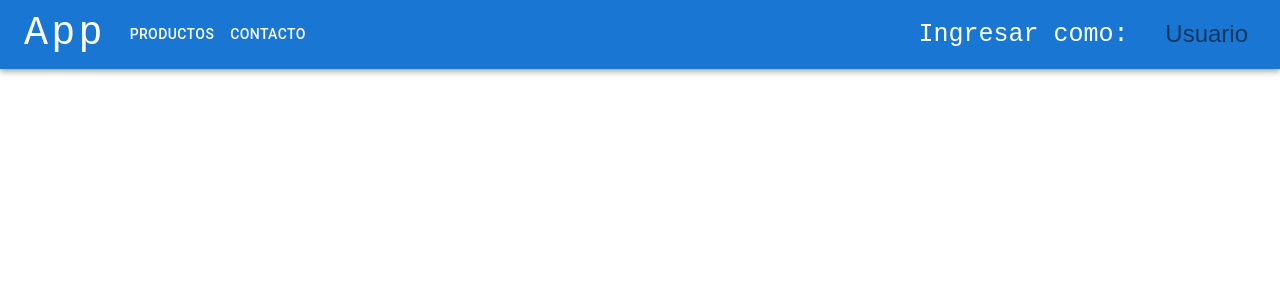
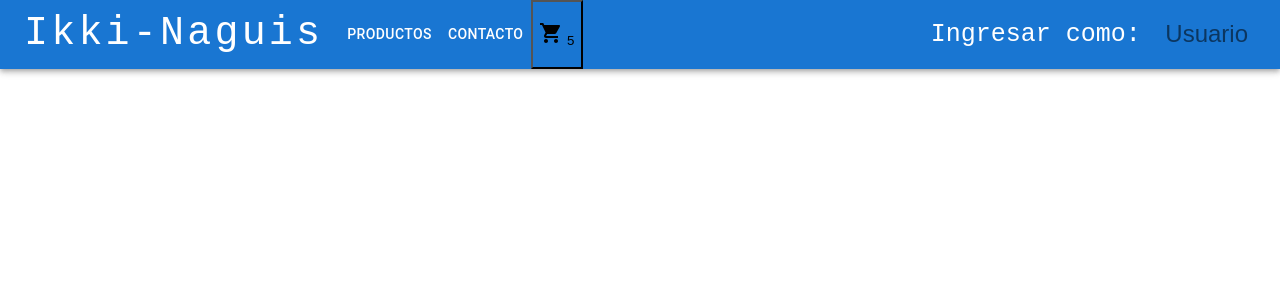
Before and after one commit to Carla-Stramandinoli/proyectoFinalCoder-react-carlaStramandinoli, a React (Create React App) app: page / in a window 1280 px wide. Shown: the top 300 px of the page. Built offline with nearby package versions, Linux system fonts and the light colour scheme.

Commit message:
Agrego botton de carrito, como pide la entrega del proyecto

```diff
--- a/package.json
+++ b/package.json
@@ -5,6 +5,7 @@
   "dependencies": {
     "@emotion/react": "^11.11.1",
     "@emotion/styled": "^11.11.0",
+    "@mui/icons-material": "^5.11.16",
     "@mui/material": "^5.13.4",
     "@testing-library/jest-dom": "^5.16.5",
     "@testing-library/react": "^13.4.0",
--- /dev/null
+++ b/src/components/navBar/cartWidget.jsx
@@ -0,0 +1,12 @@
+import React from 'react'
+import ShoppingCartIcon from '@mui/icons-material/ShoppingCart';
+
+function cartWidget({productos}) {
+  return (
+      <button style={{backgroundColor: 'inherit'}}>
+      <ShoppingCartIcon /> {productos}
+      </button>
+  )
+}
+
+export default cartWidget;
--- a/src/components/navBar/navBar.jsx
+++ b/src/components/navBar/navBar.jsx
@@ -7,12 +7,12 @@
 import Menu from '@mui/material/Menu';
 import Container from '@mui/material/Container';
 import Button from '@mui/material/Button';
-import Tooltip from '@mui/material/Tooltip';
 import MenuItem from '@mui/material/MenuItem';
 import Modal from '@mui/material/Modal';
+import CartWidget from "./cartWidget";
 
 //rfc
-const pages = ['Productos', 'Contacto'];
+const pages = ['Productos', 'Contacto',];
 
 function ResponsiveAppBar() {
     const [anchorElNav, setAnchorElNav] = React.useState(null);
@@ -47,7 +47,7 @@
                             color: 'inherit',
                             textDecoration: 'none',
                         }} >
-                        App
+                        Ikki-Naguis
                     </Typography>
 
                     <Box sx={{ flexGrow: 1, display: { xs: 'flex', md: 'none' } }}>
@@ -108,8 +108,9 @@
                                 {page}
                             </Button>
                         ))}
+                        <CartWidget productos={5}/>
+
                     </Box>
-
                     <Box sx={{ flexGrow: 0.1, fontFamily: 'monospace', fontSize: 25 }}> Ingresar como:
                     </Box>
                     <Box>
```
Also changed, not shown: 1 other file (tests, documents, lock files or other folders).
